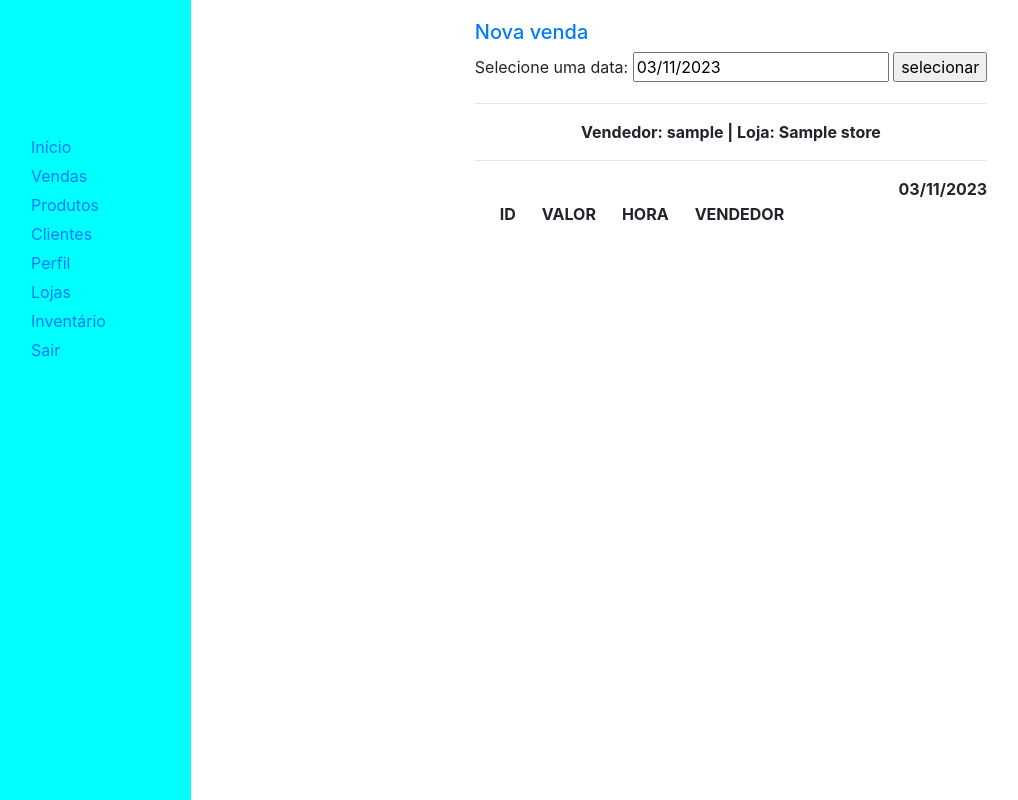
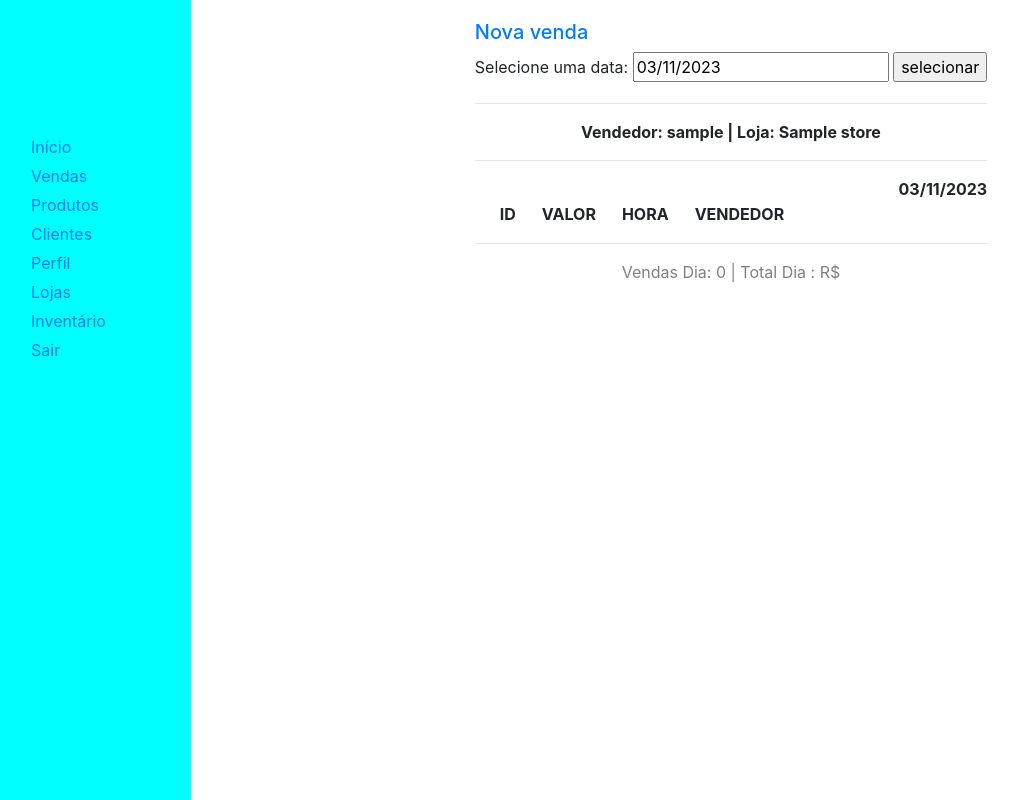
Before and after one commit to ChenGit55/supersolution, a Django app: page /pos/ in a window 1280 px wide. Shown: the whole page, without its empty margins (9-1027 px from the left). Run offline with Django 3.2, Linux system fonts and the light colour scheme; a user stored in the database is signed in; tables that the repository leaves empty hold one stand-in row (values such as "Sample post"); lists and menus that the app fills with data are empty; some libraries are stand-ins or nearby versions.

Commit message:
Filtra vendas por usuário

```diff
--- a/apps/pos/admin.py
+++ b/apps/pos/admin.py
@@ -5,7 +5,7 @@ class SaleItemAdmin(admin.ModelAdmin):
     list_display = ['sale','product', 'quantity', 'price', 'total']
 
 class SaleAdmin(admin.ModelAdmin):
-    list_display = ['formatted_total_sale', 'user']
+    list_display = ['id', 'total', 'user']
 
 admin.site.register(SaleItem, SaleItemAdmin)
 admin.site.register(Sale, SaleAdmin)
--- a/apps/pos/models.py
+++ b/apps/pos/models.py
@@ -10,7 +10,7 @@ class Sale(models.Model):
 
     user = models.ForeignKey(CustomUser, on_delete=models.SET_NULL, null=True)
     store = models.ForeignKey(Store, on_delete=models.CASCADE, default=None)
-    date = models.DateTimeField(verbose_name="data", max_length=8, default=timezone.now())
+    date = models.DateTimeField(verbose_name="data", max_length=8, default=timezone.now)
     # date = models.DateTimeField(auto_now_add=True)
     total = models.DecimalField(max_digits=10, decimal_places=2, null=True, blank=True)
 
@@ -25,10 +25,6 @@ class Sale(models.Model):
             total_sale += float(total_item)
 
         return total_sale
-
-    def formatted_total_sale(self):
-        f_total_sale = "{:,.2f}".format(self.calculate_total_sale()).replace(".",",")
-        return f_total_sale
 
     def save(self, *args, **kwargs):
         self.total = self.calculate_total_sale()
--- a/apps/pos/views.py
+++ b/apps/pos/views.py
@@ -8,6 +8,7 @@ from .serializers import SaleSerializer, SaleItemSerializer
 from rest_framework import generics, viewsets
 from django.utils import timezone
 from datetime import datetime
+from django.db.models import Sum
 
 now = timezone.now().astimezone(timezone.get_current_timezone())
 today = now.strftime("%d/%m/%Y")
@@ -34,11 +35,19 @@ def sales_view(request):
     form = DateForm()
     selected_date = today
     print(now)
-    selected_date_sales = Sale.objects.filter(date__date=now)
+    if request.user.is_superuser:
+        selected_date_sales = Sale.objects.filter(date__date=now)
+    else:
+        selected_date_sales = Sale.objects.filter(date__date=now, user=request.user)
+    total_daily_sales = selected_date_sales.aggregate(total=Sum('total'))['total']
     if request.method == 'POST':
         selected_date = request.POST.get('date')
         f_date = datetime.strptime(selected_date, '%d/%m/%Y').strftime('%Y-%m-%d')
-        selected_date_sales = Sale.objects.filter(date__date=f_date)
+        if request.user.is_superuser:
+            selected_date_sales = Sale.objects.filter(date__date=f_date)
+        else:
+            selected_date_sales = Sale.objects.filter(date__date=f_date, user=request.user)
+        total_daily_sales = selected_date_sales.aggregate(total=Sum('total'))['total']
 
 
     context = {
@@ -46,6 +55,7 @@ def sales_view(request):
         'form' : form,
         'selected_date' : selected_date,
         'selected_date_sales' : selected_date_sales,
+        'total_daily_sales' : total_daily_sales,
     }
     return render(request, 'pos/sales.html', context)
 
@@ -75,6 +85,7 @@ def new_sale_view(request):
                 price = float(product_prices[index]),
                 quantity = int(quantities[index]),
             )
+        sale.save()
 
     context = {
         'form' : form,
--- a/templates/pos/sales.html
+++ b/templates/pos/sales.html
@@ -49,7 +49,7 @@
                     {{ sale.id }}
                 </td>
                 <td>
-                   R$ {{ sale.formatted_total_sale }}
+                    {{ "R$"|safe }}  {{ sale.total }}
                 </td>
                 <td>
                     {{ sale.date|date:"H:i" }}
@@ -62,6 +62,11 @@
 
         </tbody>
     </table>
+    <hr>
+      <div style="text-align: center; color: gray;">
+        Vendas Dia: {{ selected_date_sales|length }} |  Total Dia : {{ "R$"|safe }} {{ total_daily_sales|floatformat:2 }}
+      </div>
+
   <script>
     $(document).ready(function () {
       // Inicialize o DatePicker do Bootstrap
```
